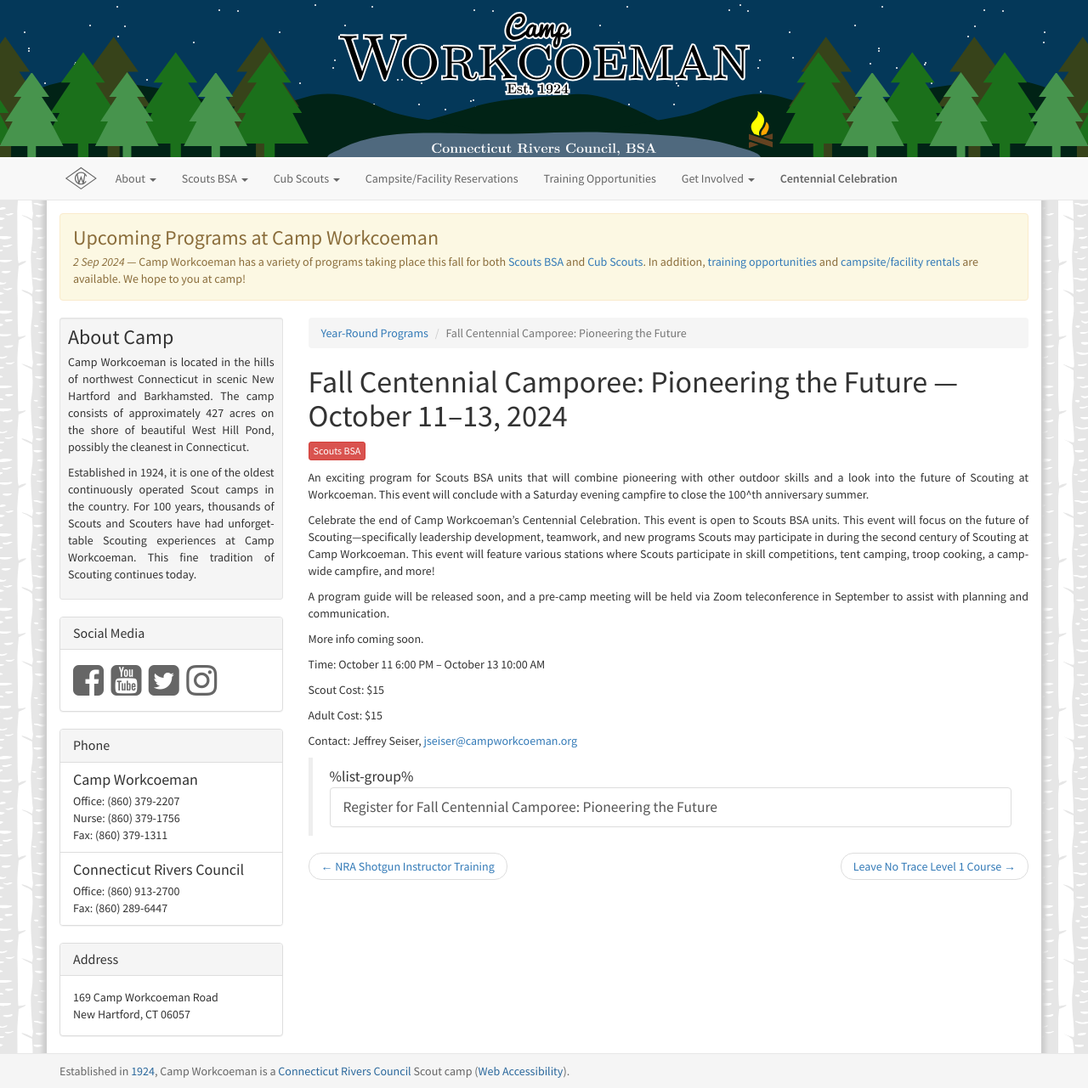
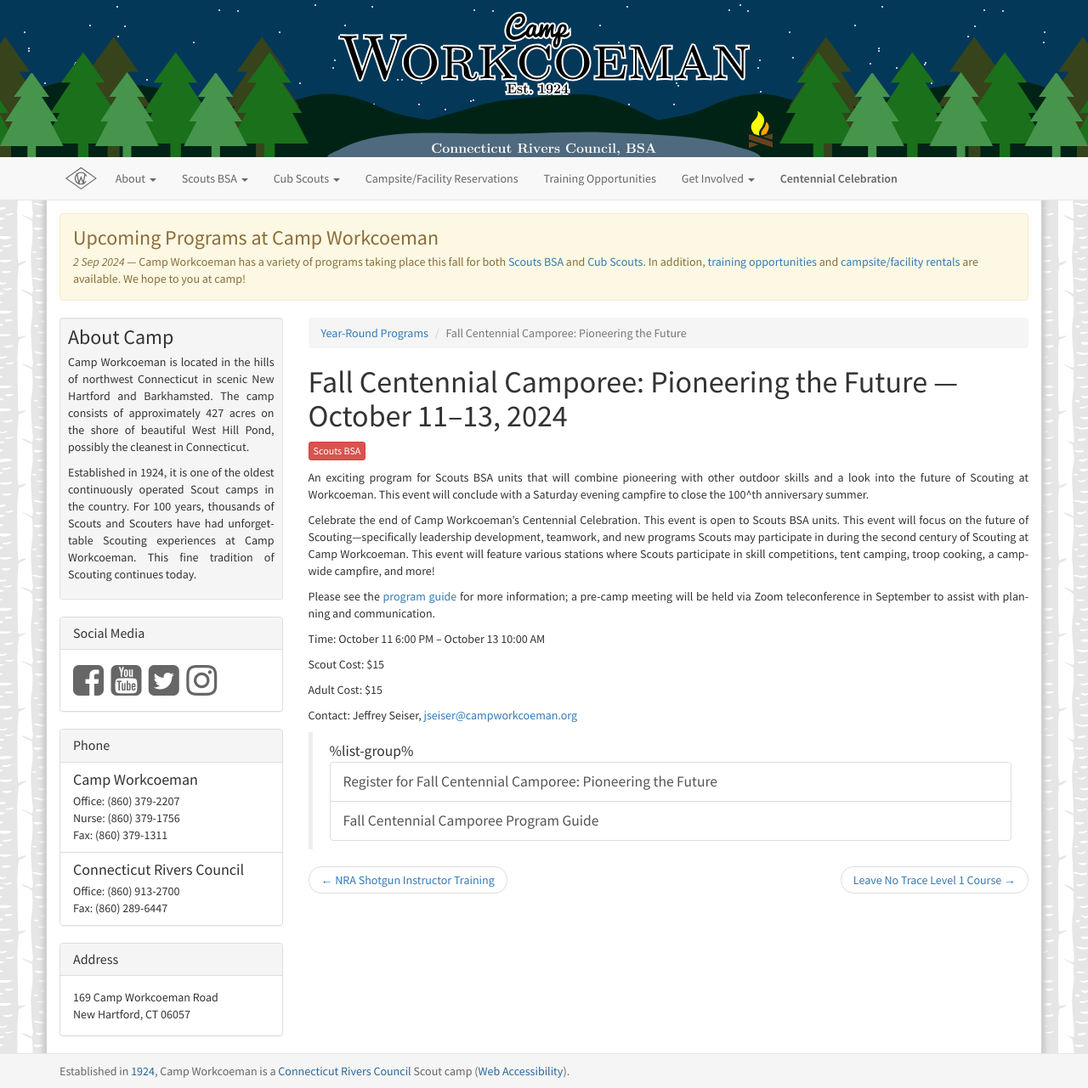
Before and after one commit to campworkcoeman/campworkcoeman.org, a Jekyll site: the page built from _yrpevents/2024-10-11-centennial-fall-camporee.md, in a window 1280 px wide. Shown: the whole page at 85% size. Built offline with Jekyll 4.4.1, drawn with Linux system fonts in a browser that asks for light colours; nearby versions of some CDN libraries; Markdown is read by kramdown in place of the engine named in the settings.

Commit message:
Add fall centennial camporee program guide.

```diff
--- a/_yrpevents/2024-10-11-centennial-fall-camporee.md
+++ b/_yrpevents/2024-10-11-centennial-fall-camporee.md
@@ -15,10 +15,8 @@
 This event will feature various stations where Scouts participate in skill competitions, tent
 camping, troop cooking, a campwide campfire, and more!
 
-A program guide will be released soon, and a pre-camp meeting will be held via Zoom
+Please see the [program guide]({{ site.url }}/pdf/2024/2024-fall-centennial-camporee-program-guide.pdf) for more information; a pre-camp meeting will be held via Zoom
 teleconference in September to assist with planning and communication.
-
-More info coming soon.
 
 Time: October 11 6:00 PM -- October 13 10:00 AM
 
@@ -30,3 +28,4 @@
 
 > %list-group%
 > <a href="https://scoutingevent.com/066-80452" class="list-group-item">Register for Fall Centennial Camporee: Pioneering the Future</a>
+> <a href="{{ site.url }}/pdf/2024/2024-fall-centennial-camporee-program-guide.pdf" class="list-group-item">Fall Centennial Camporee Program Guide</a>
```
Also changed, not shown: 1 other file.
